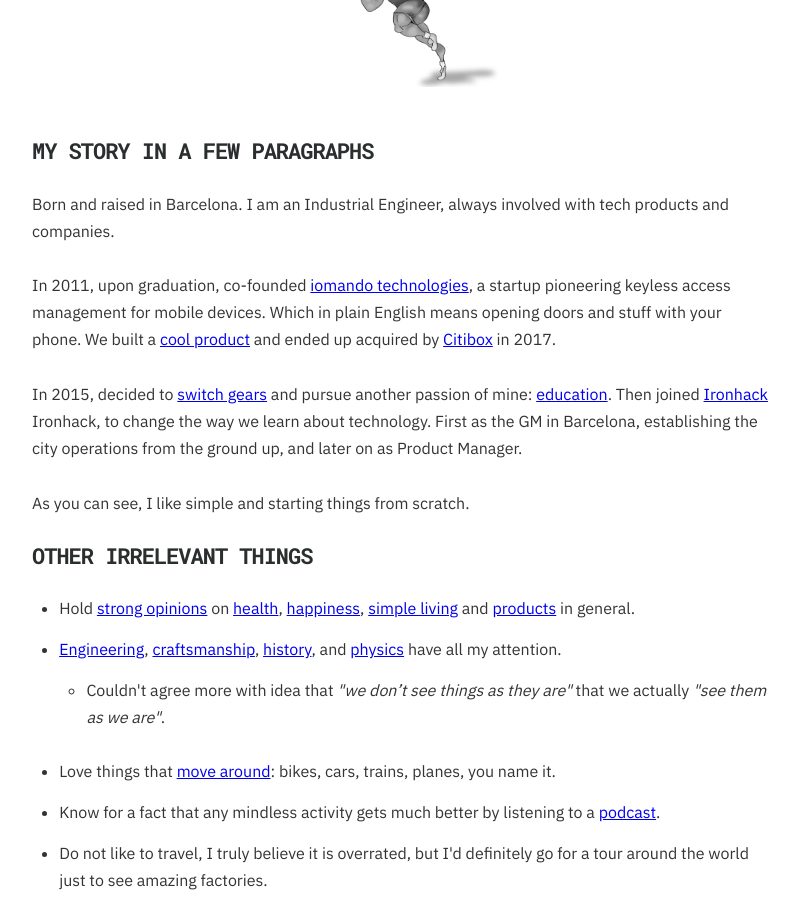
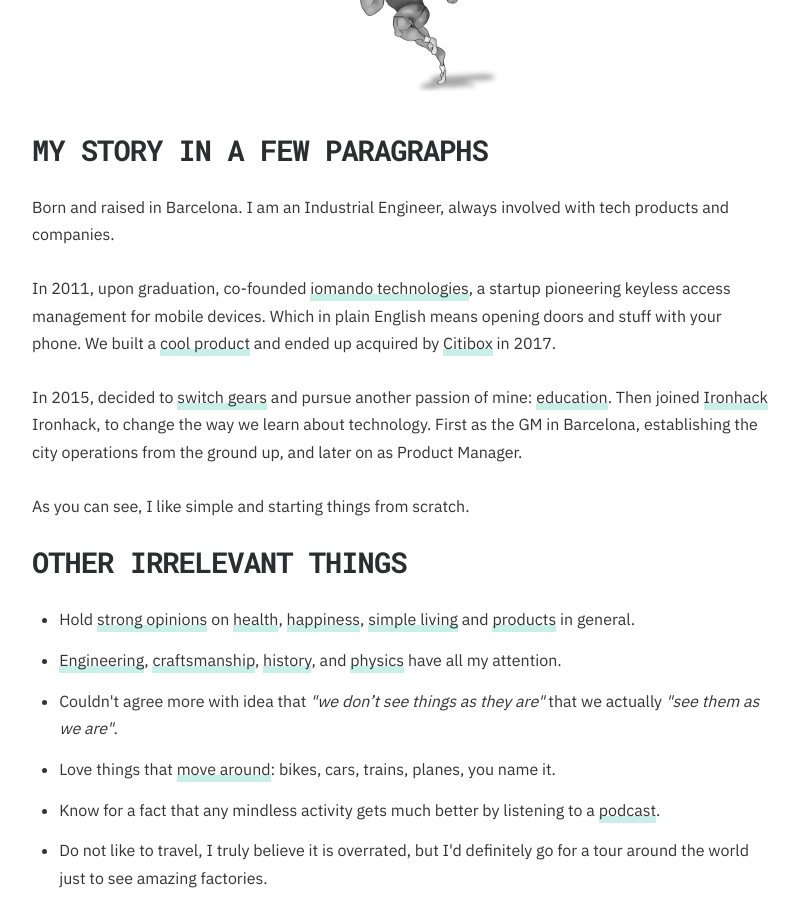
Before and after one commit to techtanzeel/collado-io, a Gatsby site: page / in a window 1280 px wide. Shown: the part 420-1342 px from the top of the page, without its empty margins (240-1039 px from the left). Built offline with nearby package versions, Linux system fonts and the light colour scheme; Gatsby itself is replaced by a stand-in of ours.

Commit message:
Add global typography styles

```diff
--- a/src/pages/index.js
+++ b/src/pages/index.js
@@ -5,8 +5,14 @@ import styled from 'styled-components';
 
 import Layout from '../templates/Layout';
 import {
+  mobile, tablet, desktop,
+} from '../utils/breakpoints';
+import {
   black, fakeAsbestos, turquoise, eggShell,
 } from '../utils/colors';
+import {
+  Title1, Title2, Title3, BodyText, BodyLink, MetaText,
+} from '../utils/theme';
 
 const Home = ({ data }) => {
   const marcImg = data.file.childImageSharp.resolutions.src;
@@ -18,9 +24,9 @@ const Home = ({ data }) => {
           <Title>
               Marc Collado
           </Title>
-          <MetaText>
+          <TagLine>
             Singularly curious
-          </MetaText>
+          </TagLine>
           <Marc src={marcImg} alt="Marc Collado" />
         </TitleWrap>
 
@@ -34,40 +40,40 @@ const Home = ({ data }) => {
         <p>
           In 2011, upon graduation, co-founded
           {' '}
-          <a href="/work/iomando">
+          <BodyLink href="/work/iomando">
             iomando technologies
-          </a>
+          </BodyLink>
           , a startup pioneering keyless access management for mobile devices. Which in plain English means opening doors and stuff with your phone. We built a
           {' '}
-          <a href="/work/iomando/product">
+          <BodyLink href="/work/iomando/product">
             cool product
-          </a>
+          </BodyLink>
           {' '}
           and ended up acquired by
           {' '}
-          <a href="https://citibox.com/">
+          <BodyLink href="https://citibox.com/">
             Citibox
-          </a>
+          </BodyLink>
           {' '}
           in 2017.
         </p>
         <p>
           In 2015, decided to
           {' '}
-          <a href="/blog/2015/stepping-down">
+          <BodyLink href="/blog/2015/stepping-down">
             switch gears
-          </a>
+          </BodyLink>
           {' '}
           and pursue another passion of mine:
           {' '}
-          <a href="/tags/education">
+          <BodyLink href="/tags/education">
             education
-          </a>
+          </BodyLink>
           . Then joined
           {' '}
-          <a href="/work/ironhack">
+          <BodyLink href="/work/ironhack">
             Ironhack
-          </a>
+          </BodyLink>
           {' '}
           Ironhack, to change the way we learn about technology. First as the GM in Barcelona, establishing the city operations from the ground up, and later on as Product Manager.
         </p>
@@ -83,57 +89,56 @@ const Home = ({ data }) => {
           <li>
             Hold
             {' '}
-            <a href="/tags/opinion">
+            <BodyLink href="/tags/opinion">
               strong opinions
-            </a>
+            </BodyLink>
             {' '}
              on
             {' '}
-            <a href="/tags/health">
+            <BodyLink href="/tags/health">
               health
-            </a>
+            </BodyLink>
             ,
             {' '}
-            <a href="/tags/happiness">
+            <BodyLink href="/tags/happiness">
               happiness
-            </a>
+            </BodyLink>
             ,
             {' '}
-            <a href="/tags/simple">
+            <BodyLink href="/tags/simple">
               simple living
-            </a>
+            </BodyLink>
             {' '}
             and
             {' '}
-            <a href="/tags/product">
+            <BodyLink href="/tags/product">
               products
-            </a>
+            </BodyLink>
             {' '}
              in general.
           </li>
           <li>
-            <a href="/tags/coding">
+            <BodyLink href="/tags/coding">
               Engineering
-            </a>
+            </BodyLink>
             ,
             {' '}
-            <a href="/tags/craft">
+            <BodyLink href="/tags/craft">
               craftsmanship
-            </a>
+            </BodyLink>
             ,
             {' '}
-            <a href="/tags/history">
+            <BodyLink href="/tags/history">
               history
-            </a>
+            </BodyLink>
             , and
             {' '}
-            <a href="/tags/physics">
+            <BodyLink href="/tags/physics">
               physics
-            </a>
+            </BodyLink>
             {' '}
             have all my attention.
           </li>
-          <ul>
           <li>
               Couldn't agree more with idea that
             {' '}
@@ -148,21 +153,20 @@ const Home = ({ data }) => {
             </i>
             .
           </li>
-          </ul>
           <li>
             Love things that
             {' '}
-            <a href="/tags/transport">
+            <BodyLink href="/tags/transport">
               move around
-            </a>
+            </BodyLink>
             : bikes, cars, trains, planes, you name it.
           </li>
           <li>
             Know for a fact that any mindless activity gets much better by listening to a
             {' '}
-            <a href="/tags/podcast">
+            <BodyLink href="/tags/podcast">
               podcast
-            </a>
+            </BodyLink>
             .
           </li>
           <li>
@@ -183,42 +187,22 @@ const HomePage = styled.div`
 const TitleWrap = styled.div`
   display: flex;
   flex-direction: column;
-  justify-content: center;
 `;
 
-const Title = styled.h1`
-  box-shadow: inset 0em -0.6em 0em ${eggShell};
-  color: ${black};
-  font-weight: 700;
-  letter-spacing: -1px;
+const Title = styled(Title1)`
   margin: 0em auto;
   padding: 0em 0.5em;
   text-align: center;
-  text-transform: uppercase;
-
-  @media (min-width: 576px) {
-    font-size: 2.2em;
-  }
-
-  @media (min-width: 768px) {
-    font-size: 2.4em;
-  }
 `;
 
-const MetaText = styled.p`
-  color: ${fakeAsbestos}88;
-  font-size: 0.8em;
+const TagLine = styled(MetaText)`
   margin: 0em auto;
   text-align: center;
   text-transform: uppercase;
+`;
 
-  @media (min-width: 576px) {
-    font-size: 0.9em;
-  }
-
-  @media (min-width: 768px) {
-    font-size: 1em;
-  }
+const Subtitle = styled(Title3)`
+  margin-top: 0.5em;
 `;
 
 const Marc = styled.img`
@@ -226,21 +210,13 @@ const Marc = styled.img`
   max-width: 275px;
   width: 75%;
 
-  @media (min-width: 576px) {
+  @media (min-width: ${mobile}) {
     max-width: 325px;
   }
 
-  @media (min-width: 768px) {
+  @media (min-width: ${tablet}) {
     max-width: 375px;
   }
-`;
-
-const Subtitle = styled.h2`
-  color: ${black};
-  font-weight: 700;
-  letter-spacing: -1px;
-  margin-top: 1em;
-  text-transform: uppercase;
 `;
 
 export const imgQuery = graphql`
--- /dev/null
+++ b/src/utils/theme.js
@@ -0,0 +1,108 @@
+import styled from 'styled-components';
+
+import {
+  mobile, tablet, desktop,
+} from './breakpoints';
+import {
+  black, fakeAsbestos, turquoise, eggShell,
+} from './colors';
+
+const Title1 = styled.h1`
+  box-shadow: inset 0em -0.6em 0em ${eggShell};
+  color: ${black};
+  font-weight: 700;
+  letter-spacing: -1px;
+  text-transform: uppercase;
+
+  @media (min-width: ${mobile}) {
+    font-size: 2.2em;
+  }
+
+  @media (min-width: ${tablet}) {
+    font-size: 2.4em;
+  }
+
+  @media (min-width: ${desktop}) {
+    font-size: 2.6em;
+  }
+`;
+
+const Title2 = styled.h2`
+  color: ${black};
+  font-weight: 700;
+  letter-spacing: -1px;
+  text-transform: uppercase;
+
+  @media (min-width: ${mobile}) {
+    font-size: 1.6em;
+  }
+
+  @media (min-width: ${tablet}) {
+    font-size: 1.8em;
+  }
+
+  @media (min-width: ${desktop}) {
+    font-size: 2em;
+  }
+`;
+
+const Title3 = styled.h3`
+  color: ${black};
+  font-weight: 700;
+  letter-spacing: -1px;
+  text-transform: uppercase;
+
+  @media (min-width: ${mobile}) {
+    font-size: 1.4em;
+  }
+
+  @media (min-width: ${tablet}) {
+    font-size: 1.6em;
+  }
+
+  @media (min-width: ${desktop}) {
+    font-size: 1.8em;
+  }
+`;
+
+const BodyText = styled.p`
+  color: ${fakeAsbestos};
+`;
+
+const BodyLink = styled.a`
+  border-bottom: 3px solid ${eggShell};
+  box-shadow: inset 0 -4px 0 ${eggShell};
+  color: inherit;
+  text-decoration: none;
+  transition: background 0.3s ease;
+
+  &:visited {
+    color: inherit;
+  }
+
+  &:hover {
+    color: inherit;
+    background: ${eggShell};
+  }
+
+  &:active {
+    color: inherit;
+  }
+`;
+
+const MetaText = styled.p`
+  color: ${fakeAsbestos}88;
+  font-size: 0.8em;
+
+  @media (min-width: ${mobile}) {
+    font-size: 0.9em;
+  }
+
+  @media (min-width: ${tablet}) {
+    font-size: 1em;
+  }
+`;
+
+export {
+  Title1, Title2, Title3, BodyText, BodyLink, MetaText,
+};
```
Also changed, not shown: src/templates/BlogPost.js (+10 -8 lines). Lines whose indentation alone changed are shown as unchanged.
